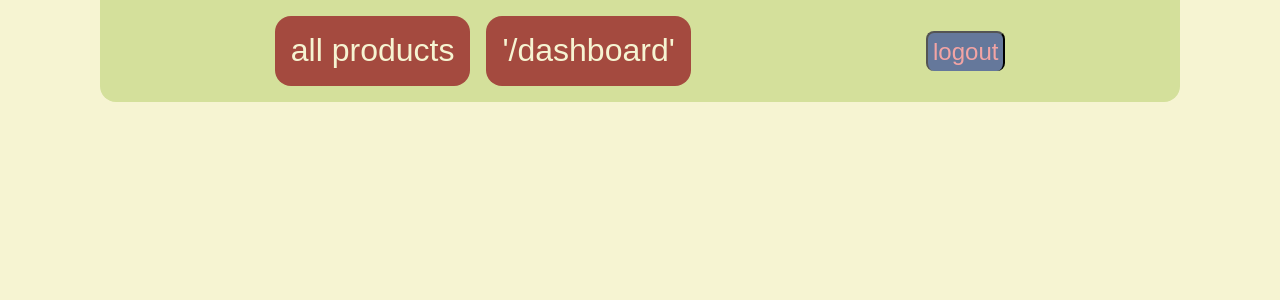
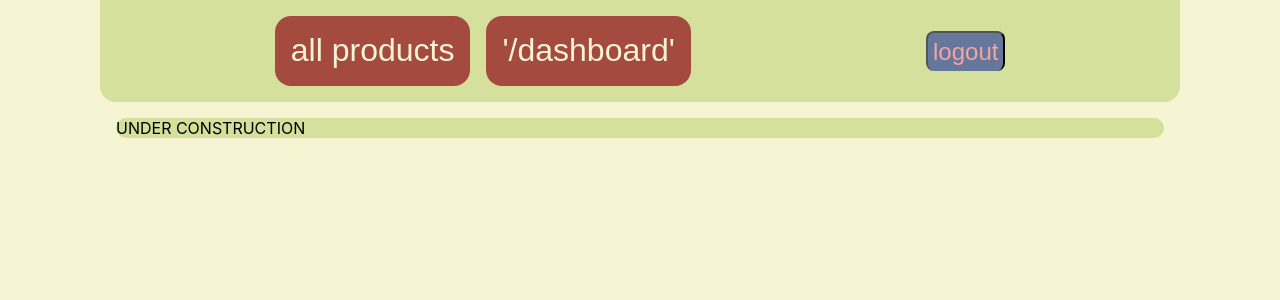
Before and after one commit to toltalchaos/GreenReview-API-projet2, a React (Create React App) app: page /create in a window 1280 px wide. Shown: the top 300 px of the page. Built offline with nearby package versions, Linux system fonts and the light colour scheme.

Commit message:
onto create form, added fontawesome import on form

```diff
--- a/package.json
+++ b/package.json
@@ -3,6 +3,7 @@
   "version": "0.1.0",
   "private": true,
   "dependencies": {
+    "@fortawesome/free-solid-svg-icons": "^5.15.3",
     "@testing-library/jest-dom": "^5.12.0",
     "@testing-library/react": "^11.2.6",
     "@testing-library/user-event": "^12.8.3",
--- a/src/components/dashboard/dashboard.jsx
+++ b/src/components/dashboard/dashboard.jsx
@@ -1,7 +1,7 @@
 import AuthContext from "./../../auth/AuthContext";
-import React, { useState, useContext } from "react";
+import React, { useContext } from "react";
 import styled from "styled-components";
-import { Redirect, Link, useRouteMatch, Route, Switch } from "react-router-dom";
+import { Redirect, useRouteMatch} from "react-router-dom";
 import { LinkButton } from "../btn/button";
 
 const DashboardStyle = styled.div`
--- a/src/components/dashboard/pages/Create.jsx
+++ b/src/components/dashboard/pages/Create.jsx
@@ -1,9 +1,15 @@
 import AuthContext from './../../../auth/AuthContext';
-import React, {useState,useContext} from 'react';
+import React, {useContext} from 'react';
 import styled from 'styled-components';
 import {Redirect, Link, useRouteMatch, Route, Switch} from 'react-router-dom';
 
+const CreateStyles = styled.div`
+  background-color: #d4e09b;
+  border-radius: 1rem;
+  margin: 1rem;
 
+
+`
 
 const CreatePage = (props) => {
     const auth = useContext(AuthContext);
@@ -11,9 +17,11 @@ const CreatePage = (props) => {
 
    if(auth.authenticate){
     return (
-        <>
-        {/* create new rev page here */}
-        </>
+        <CreateStyles>
+
+        <p> UNDER CONSTRUCTION</p>
+
+        </CreateStyles>
         );
    }
    else{
--- a/src/components/formshit/FormComponents.jsx
+++ b/src/components/formshit/FormComponents.jsx
@@ -1,5 +1,7 @@
 import React from "react";
 import styled from "styled-components";
+
+import { FontAwesomeIcon } from '@fortawesome/react-fontawesome'
 
 const FormInputStyles = styled.div`
   color: grey;
@@ -44,4 +46,11 @@ const FormDDLInput = (props) => {
   );
 };
 
-export { FormTextInput, FormDDLInput };
+const TextAreaInput = (props) => {
+  return (
+    <>
+    </>
+  );
+};
+
+export { FormTextInput, FormDDLInput, TextAreaInput };
```
Also changed, not shown: 1 other file (tests, documents, lock files or other folders).
